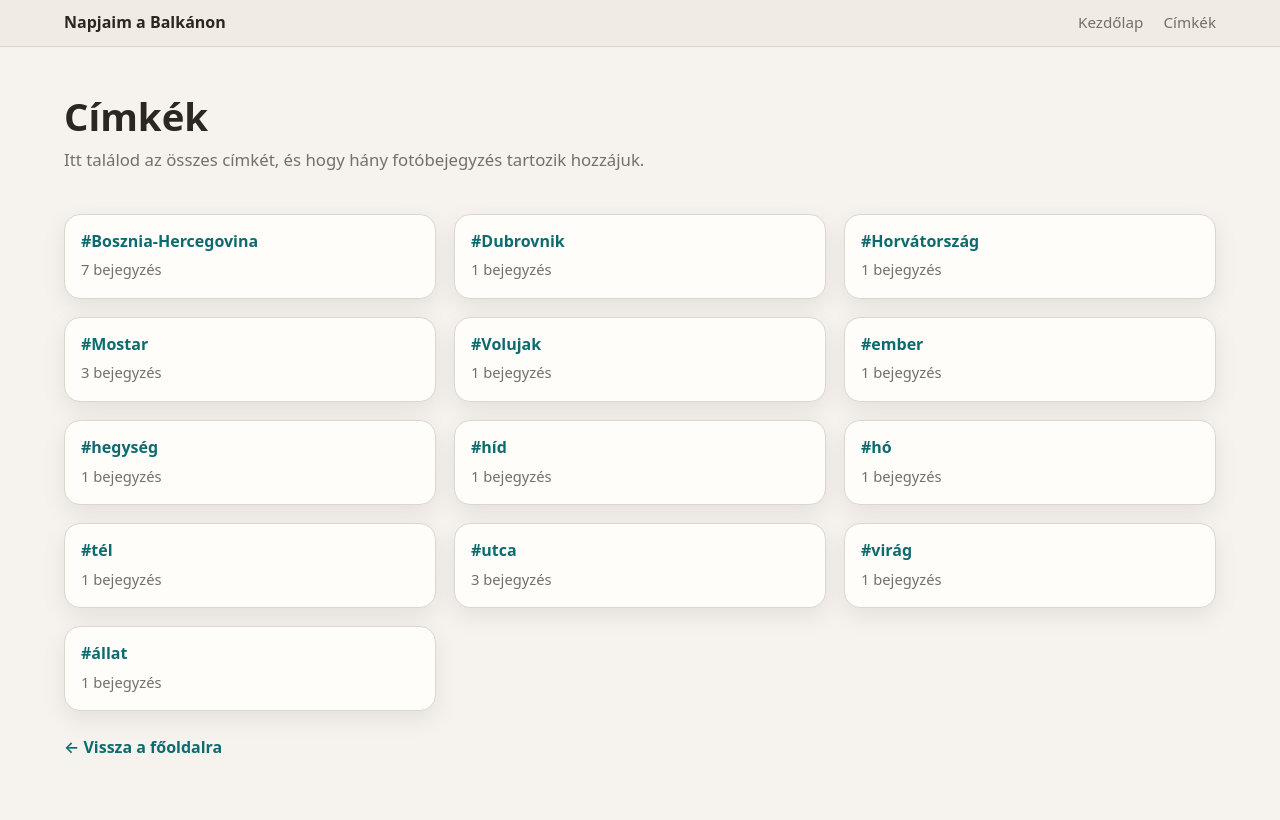
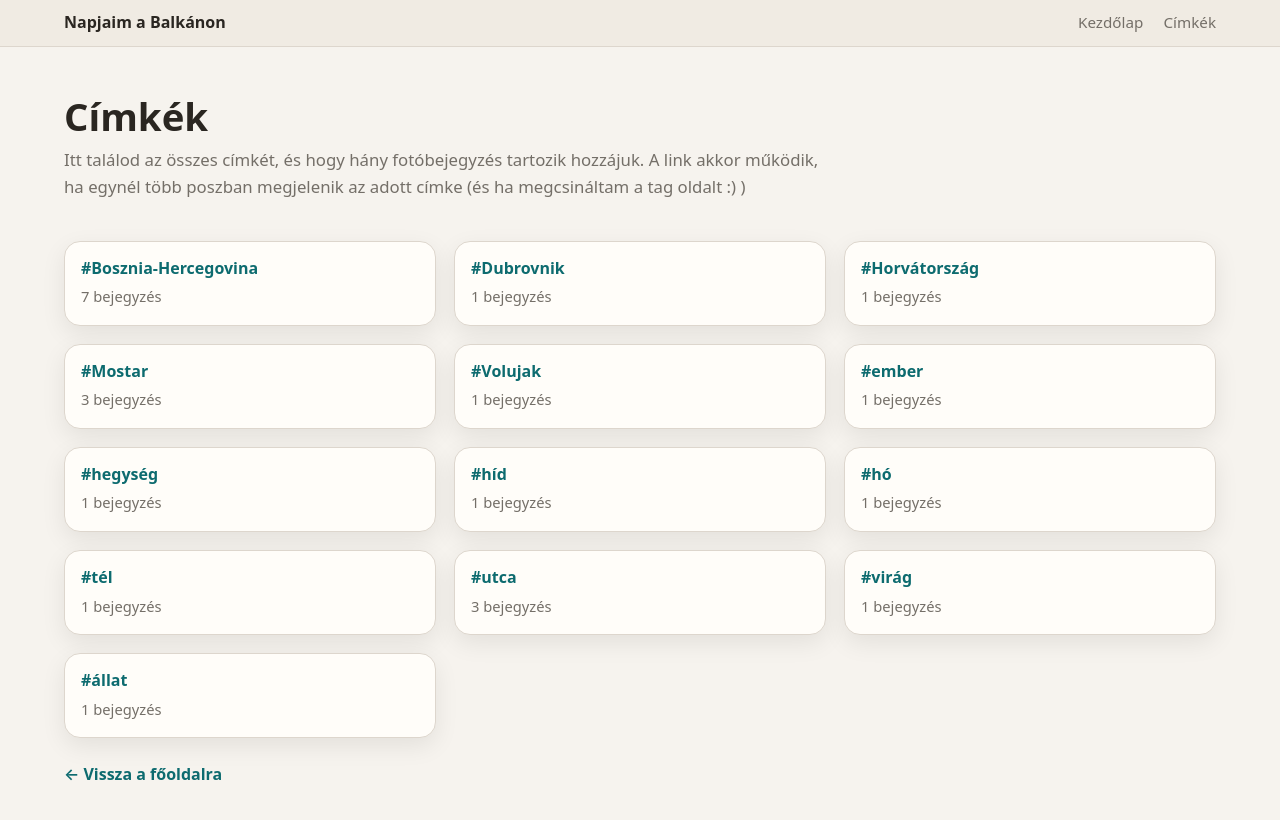
Before and after one commit to havassy/fotoblog, a Jekyll site: the page built from tags.md, in a window 1280 px wide. Shown: the top 820 px of the page. Built offline with Jekyll 4.4.1, drawn with Linux system fonts in a browser that asks for light colours.

Commit message:
Update tags.html

```diff
--- a/_layouts/tags.html
+++ b/_layouts/tags.html
@@ -181,7 +181,7 @@
     <header class="page-header">
       <h1>{{ page.title }}</h1>
       <div class="intro">
-        <p>Itt találod az összes címkét, és hogy hány fotóbejegyzés tartozik hozzájuk.</p>
+        <p>Itt találod az összes címkét, és hogy hány fotóbejegyzés tartozik hozzájuk. A link akkor működik, ha egynél több poszban megjelenik az adott címke (és ha megcsináltam a tag oldalt :) )</p>
       </div>
     </header>
 
```
